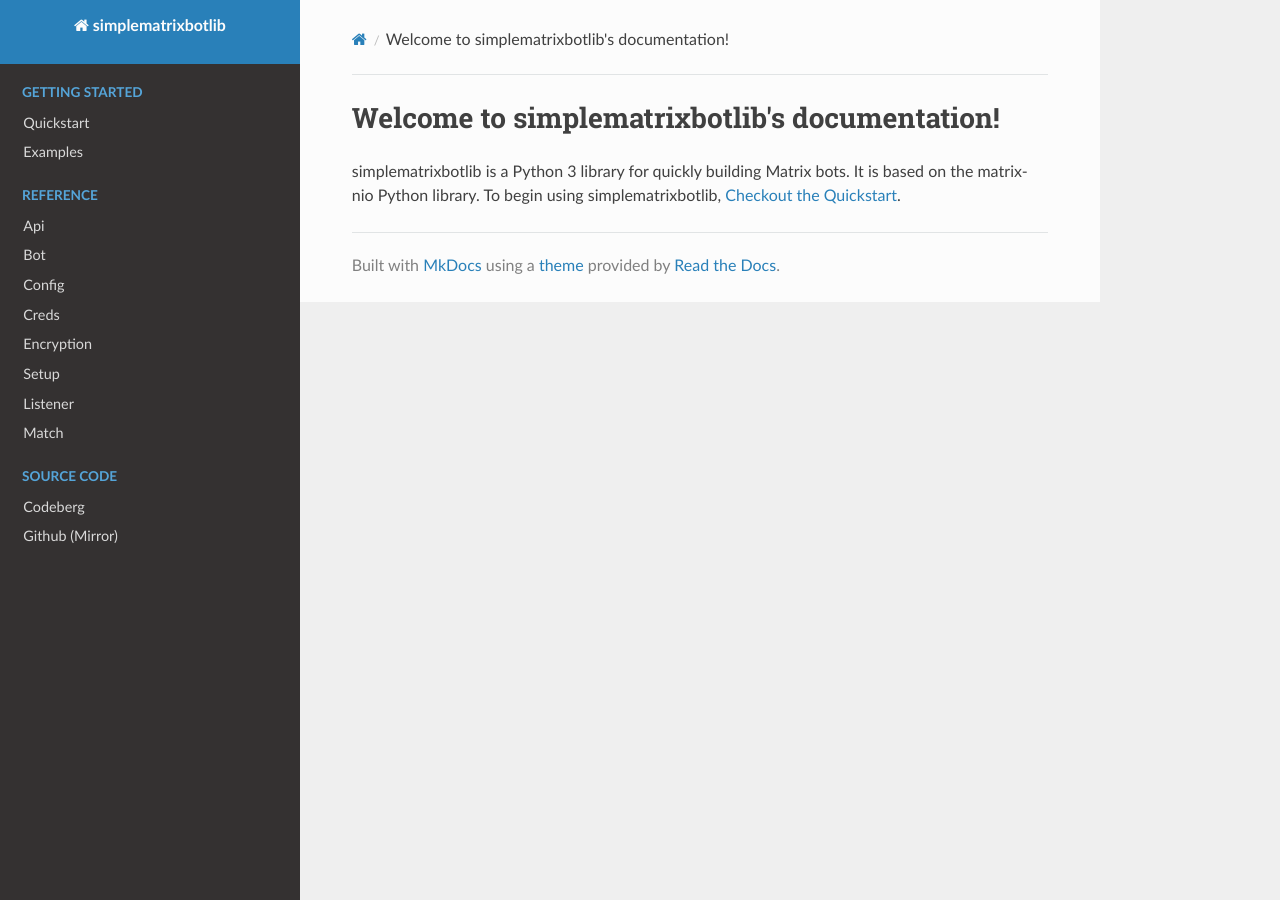
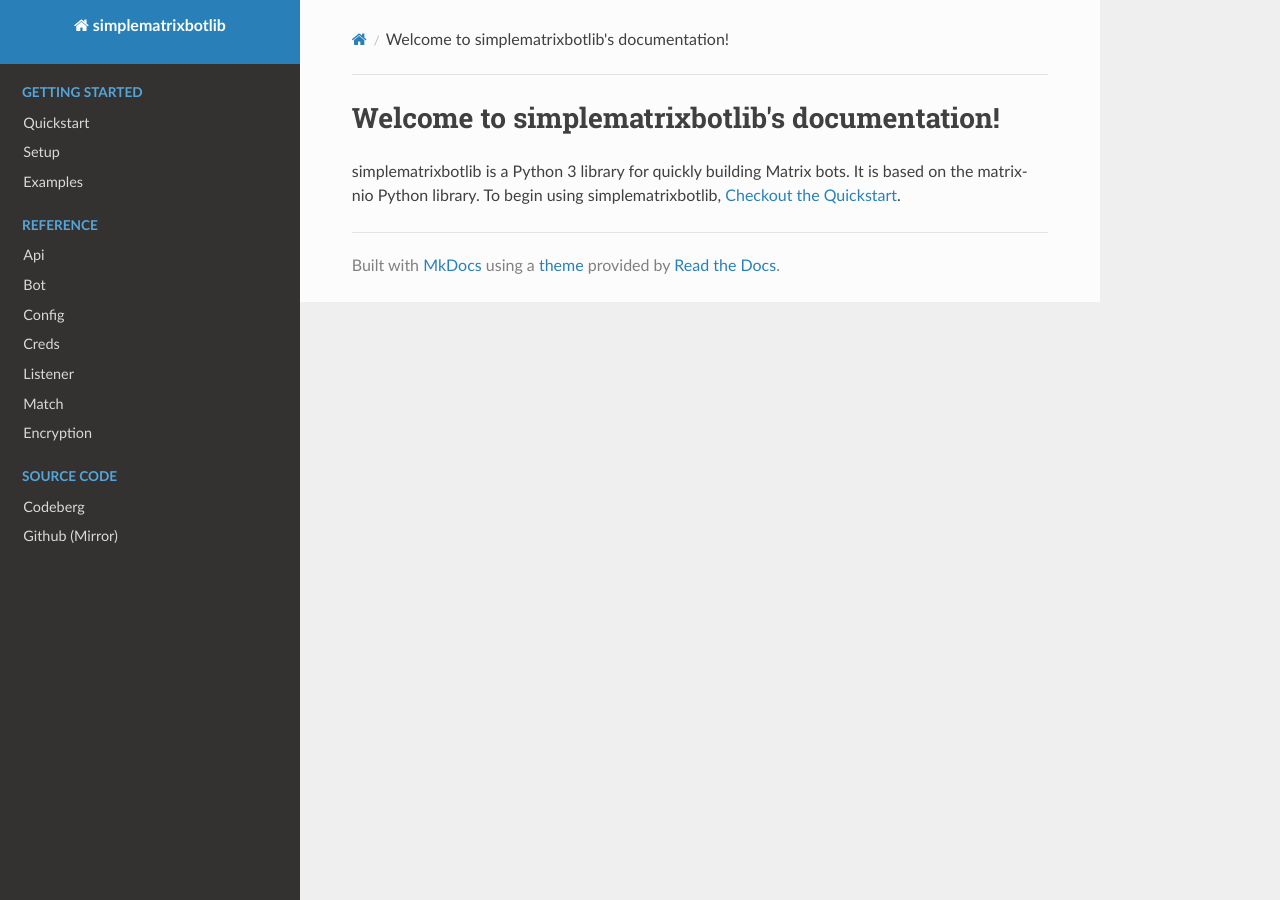
Before and after one commit to imbev/simplematrixbotlib, an MkDocs documentation site: the page built from docs/README.md, in a window 1280 px wide. Built offline with MkDocs 1.6.1, drawn with Linux system fonts in a browser that asks for light colours; nearby versions of some CDN libraries.

Commit message:
docs: Change order in nav

```diff
--- a/mkdocs.yml
+++ b/mkdocs.yml
@@ -9,16 +9,16 @@ plugins:
 nav:
     - Getting Started:
       - Quickstart: quickstart.md
+      - Setup: manual/setup.md
       - Examples: examples.md
     - Reference:
       - Api: manual/api.md
       - Bot: manual/bot.md
       - Config: manual/config.md
       - Creds: manual/creds.md
-      - Encryption: manual/encryption.md
-      - Setup: manual/setup.md
       - Listener: manual/listener.md
       - Match: manual/match.md
+      - Encryption: manual/encryption.md
     - Source Code:
       - Codeberg: https://codeberg.org/imbev/simplematrixbotlib
       - Github (Mirror): https://github.com/i10b/simplematrixbotlib
```
